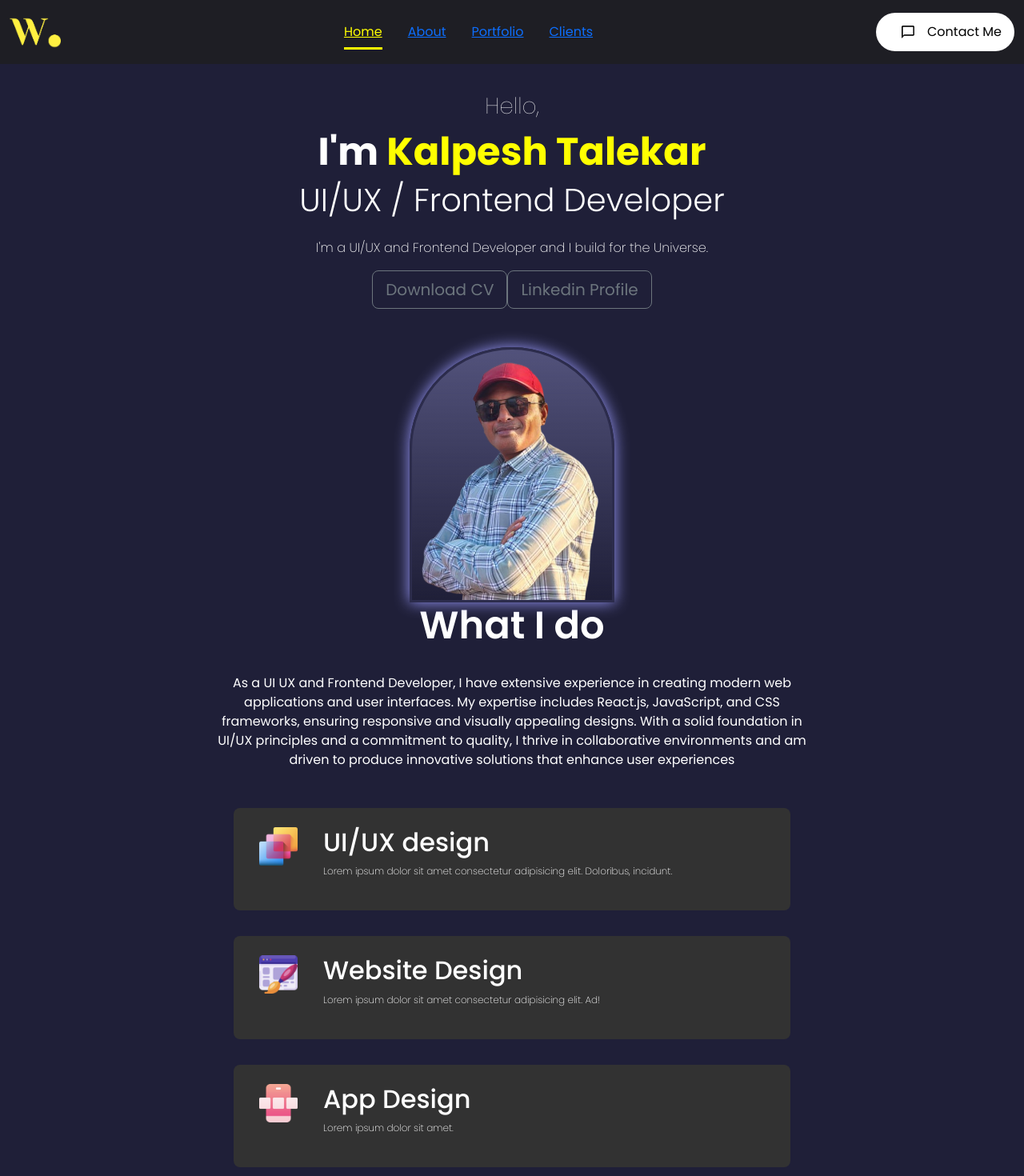
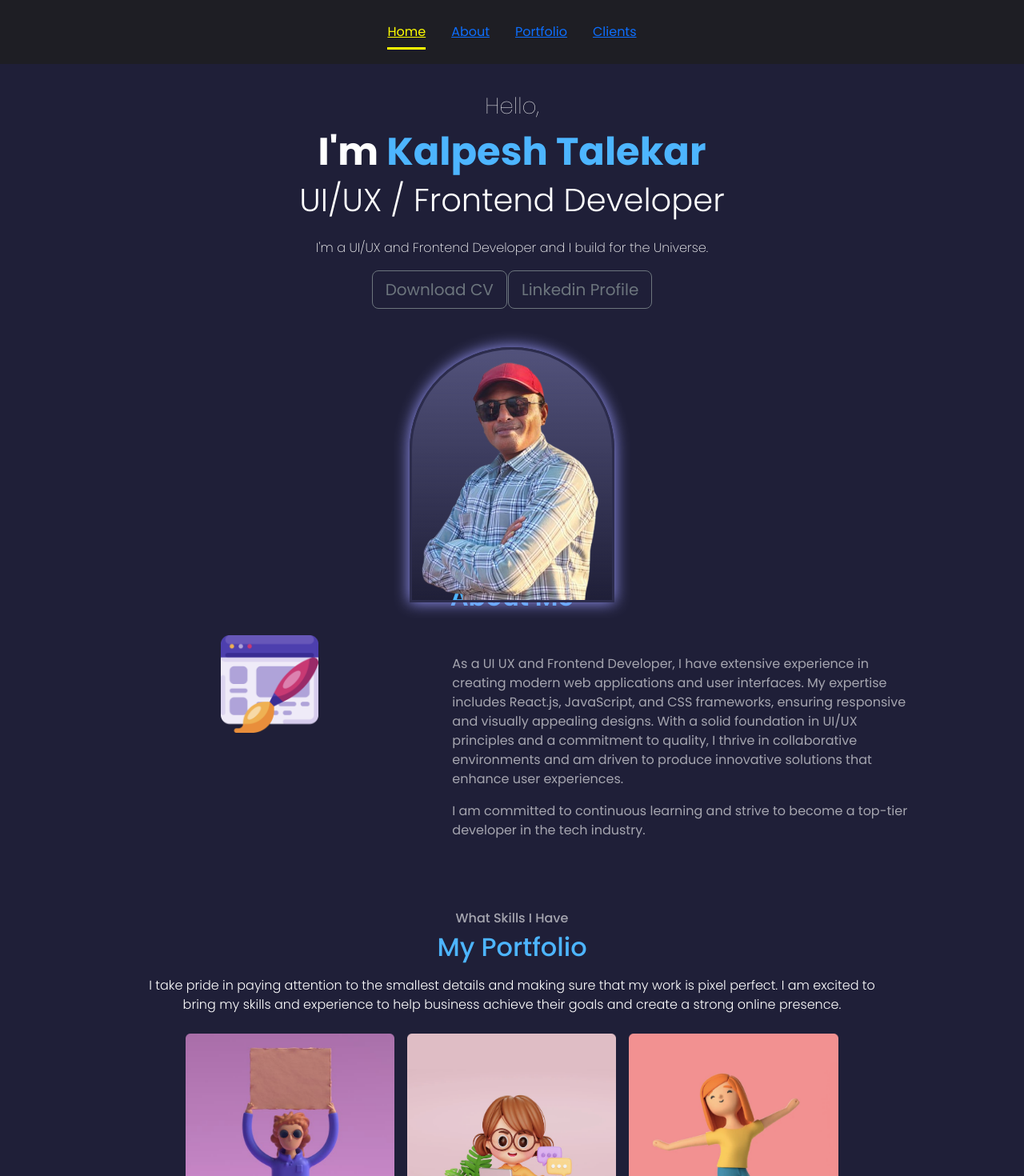
Before and after one commit to Kalp830/portfolio-website-react, a React (Vite) app: page / in a window 1280 px wide. Shown: the top 1470 px of the page at 80% size. Built offline with nearby package versions, Linux system fonts and the light colour scheme.

Commit message:
Portfolio website images added

```diff
--- a/package.json
+++ b/package.json
@@ -13,6 +13,7 @@
     "@emailjs/browser": "^4.4.1",
     "bootstrap": "^5.3.8",
     "react": "^19.0.0",
+    "react-bootstrap": "^2.10.10",
     "react-dom": "^19.0.0",
     "react-router-dom": "^7.5.1",
     "react-scroll": "^1.9.3"
--- a/src/components/Navbar.jsx
+++ b/src/components/Navbar.jsx
@@ -11,9 +11,9 @@ const Navbar = () => {
     <>
 
       <nav className="navbar">
-        <div className="container-fluid">
-        <img className="logo" src={logo} alt="logo" />
-        <div className="deskTopMenu">
+        <div className="container justify-content-center">
+
+        <div className="deskTopMenu ">
           <Link
             to="intro"
             spy={true}
@@ -27,7 +27,7 @@ const Navbar = () => {
           </Link>
           <Link
             className="deskTopMenuItemList"
-            to="skills"
+            to="about"
             spy={true}
             smooth={true}
             activeClass="active"
@@ -59,17 +59,7 @@ const Navbar = () => {
             Clients
           </Link>
         </div>
-        <button
-          className="desTopMenuButton"
-          onClick={() => {
-            document
-              .getElementById("contact")
-              .scrollIntoView({ behavior: "smooth" });
-          }}
-        >
-          <img src={contactImg} alt="" className="desktopMenuImg" /> Contact Me
-        </button>
-        <img
+               <img
           className="mobMenu"
           src={menu}
           alt="menu"
--- a/src/components/intro/Intro.jsx
+++ b/src/components/intro/Intro.jsx
@@ -22,9 +22,9 @@ const Intro = () => {
 I'm a UI/UX and Frontend Developer and I build for the Universe.
                   </p>
                 </div>
-                <div className="downloadBtn d-flex justify-content-center m-auto col-md-6">
+                <div className="downloadBtn d-flex justify-content-between m-auto col-md-4">
                   <a href={Pdf} download className="btn btn-lg btn-outline-secondary mr-5">Download CV</a>
-                  <a href="" download className="btn btn-lg btn-outline-secondary ml-3">Linkedin Profile</a>
+                  <a href="https://www.linkedin.com/in/kalpesh-talekar-05533794/" target="_blank" className="btn btn-lg btn-outline-secondary ml-3">Linkedin Profile</a>
 
                 </div>
                 <div className="header__profile-image-container clearfix">
--- a/src/components/intro/intro.css
+++ b/src/components/intro/intro.css
@@ -1,5 +1,5 @@
 #intro {
-  height: calc(100vh - 150px);
+  height: calc(100vh - 177px);
   width: 100%;
   max-width: 75rem;
   margin: 0 auto;
@@ -28,7 +28,7 @@
   font-weight: 100;
 }
 .introName {
-  color: yellow;
+  color: #4db5ff;
 }
 .introPara {
   font-size: medium;
--- a/src/components/skills/Skills.css
+++ b/src/components/skills/Skills.css
@@ -8,11 +8,15 @@
   text-align: center;
   margin: 0 auto;
 }
+#skills h6{
+  color: #fff9;
+}
 .skillTitle {
-  font-size: 3rem;
+  font-size: 2rem;
   font-weight: 600;
-  padding-top: 1rem;
   margin-bottom: 1.5rem;
+  font-family: "Poppins", sans-serif;
+  color: #4db5ff;
 }
 .skillDes {
   font-size: 400;
@@ -20,10 +24,10 @@
   max-width: 50rem;
   padding: 0 2rem;
   margin: 0 auto 2rem auto;
+  color: #fff9;
 }
 .skillBars {
-  width: 100vw;
-  max-width: 70%;
+
   text-align: left;
   margin: auto;
 }
--- a/src/components/skills/Skills.jsx
+++ b/src/components/skills/Skills.jsx
@@ -3,53 +3,38 @@ import "./skills.css";
 import UiDesign from "../../assets/images/ui-design.png";
 import WebDesign from "../../assets/images/website-design.png";
 import AppDesign from "../../assets/images/app-design.png";
+import { Navbar, Nav, Container, Row, Col, Button } from 'react-bootstrap';
 
 const Skills = () => {
   return (
     <>
       <section id="skills">
-        <span className="skillTitle">What I do</span>
-        <span className="skillDes">
-        As a UI UX and Frontend Developer, I have extensive experience in
+        <h6 className="mb-0">Get to Know</h6>
+        <span className="skillTitle">About Me</span>
+
+        <Container>
+          <Row>
+            <Col lg={5}>
+           <img src={WebDesign} alt="my image"></img>
+            </Col>
+            <Col lg={7}>
+            <span className="skillDes text-start">
+       <p> As a UI UX and Frontend Developer, I have extensive experience in
 creating modern web applications and user interfaces. My expertise
 includes React.js, JavaScript, and CSS frameworks, ensuring responsive
 and visually appealing designs. With a solid foundation in UI/UX principles
 and a commitment to quality, I thrive in collaborative environments and am
-driven to produce innovative solutions that enhance user experiences
+                  driven to produce innovative solutions that enhance user experiences.</p>
+                <p>I am committed to continuous learning and strive to become a top-tier developer in the tech industry.</p>
         </span>
-        <div className="skillBars">
-          <div className="skillBar">
-            <img src={UiDesign} alt="UI Design" className="skillBarImg" />
-            <div className="skillBarText">
-              <h2>UI/UX design</h2>
-              <p>
-                Lorem ipsum dolor sit amet consectetur adipisicing elit.
-                Doloribus, incidunt.
-              </p>
-            </div>
-          </div>
-        </div>
-        <div className="skillBars">
-          <div className="skillBar">
-            <img src={WebDesign} alt="Web Design" className="skillBarImg" />
-            <div className="skillBarText">
-              <h2>Website Design</h2>
-              <p>
-                Lorem ipsum dolor sit amet consectetur adipisicing elit. Ad!
-              </p>
-            </div>
-          </div>
-        </div>
-        <div className="skillBars">
-          <div className="skillBar">
-            <img src={AppDesign} alt="App Design" className="skillBarImg" />
-            <div className="skillBarText">
-              <h2>App Design</h2>
-              <p>Lorem ipsum dolor sit amet.</p>
-            </div>
-          </div>
-        </div>
+            </Col>
+
+            </Row>
+          </Container>
+
       </section>
+
+
     </>
   );
 };
--- a/src/components/works/Works.jsx
+++ b/src/components/works/Works.jsx
@@ -10,6 +10,7 @@ import Portfolio6 from "../../assets/images/portfolio-6.png";
 const Works = () => {
   return (
     <section id="works">
+      <h6>What Skills I Have</h6>
       <h2 className="worksTitle">My Portfolio</h2>
       <div className="worksDes">
         <p>
--- a/src/components/works/works.css
+++ b/src/components/works/works.css
@@ -4,13 +4,17 @@
   flex-direction: column;
   align-items: center;
   justify-content: center;
-  margin: 0 auto;
+  margin: 3rem auto;
   text-align: center;
   padding: 0 1rem;
 }
+#works h6{
+  color:#fff9;
+}
 .worksTitle {
-  margin: 1rem 0;
-  font-size: 3rem;
+  margin: 0rem 0 1rem 0;
+  font-family: "Poppins", sans-serif;
+  color: #4db5ff;
 }
 .worksDes {
   font-weight: 300;
```
Also changed, not shown: 1 other file (tests, documents, lock files or other folders).
